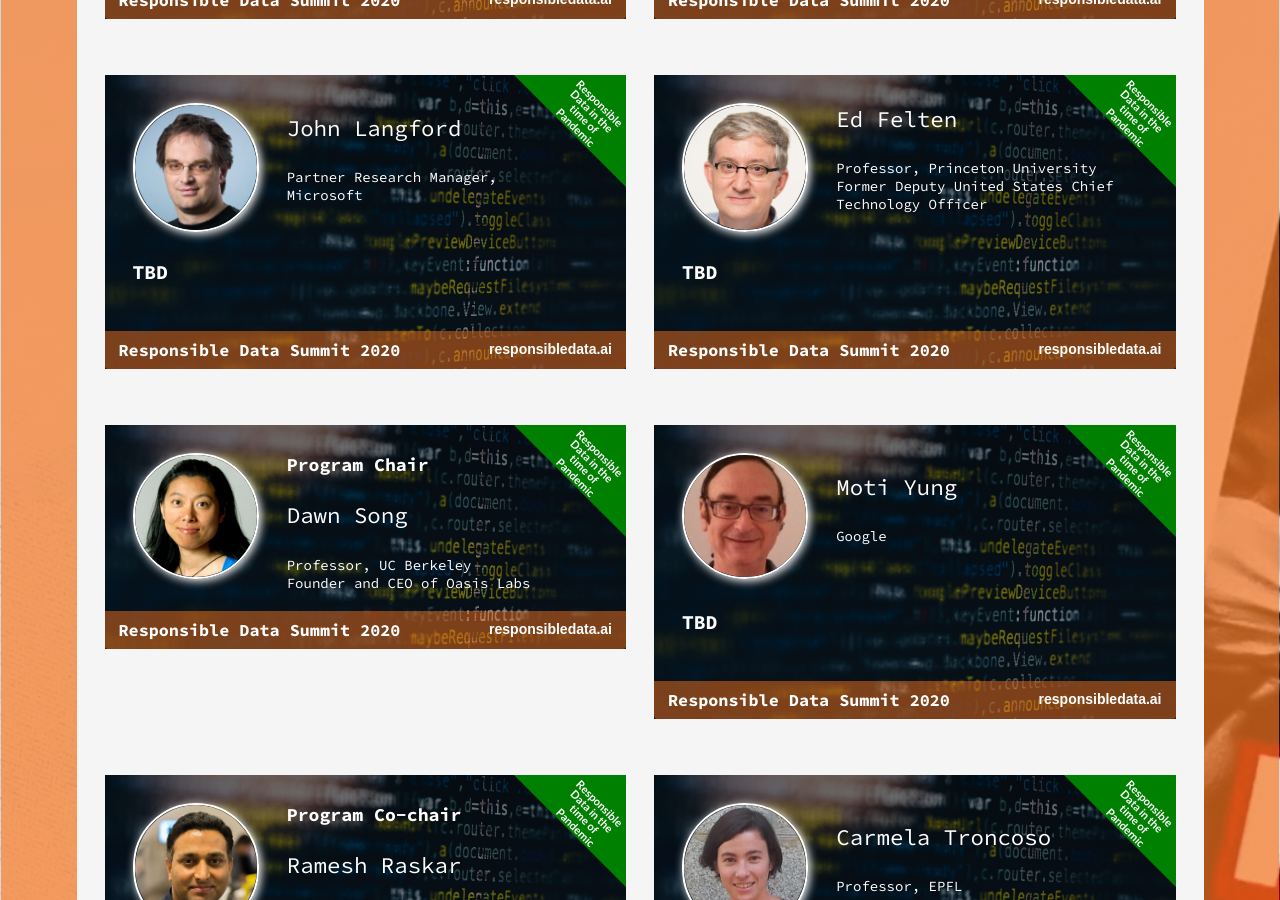
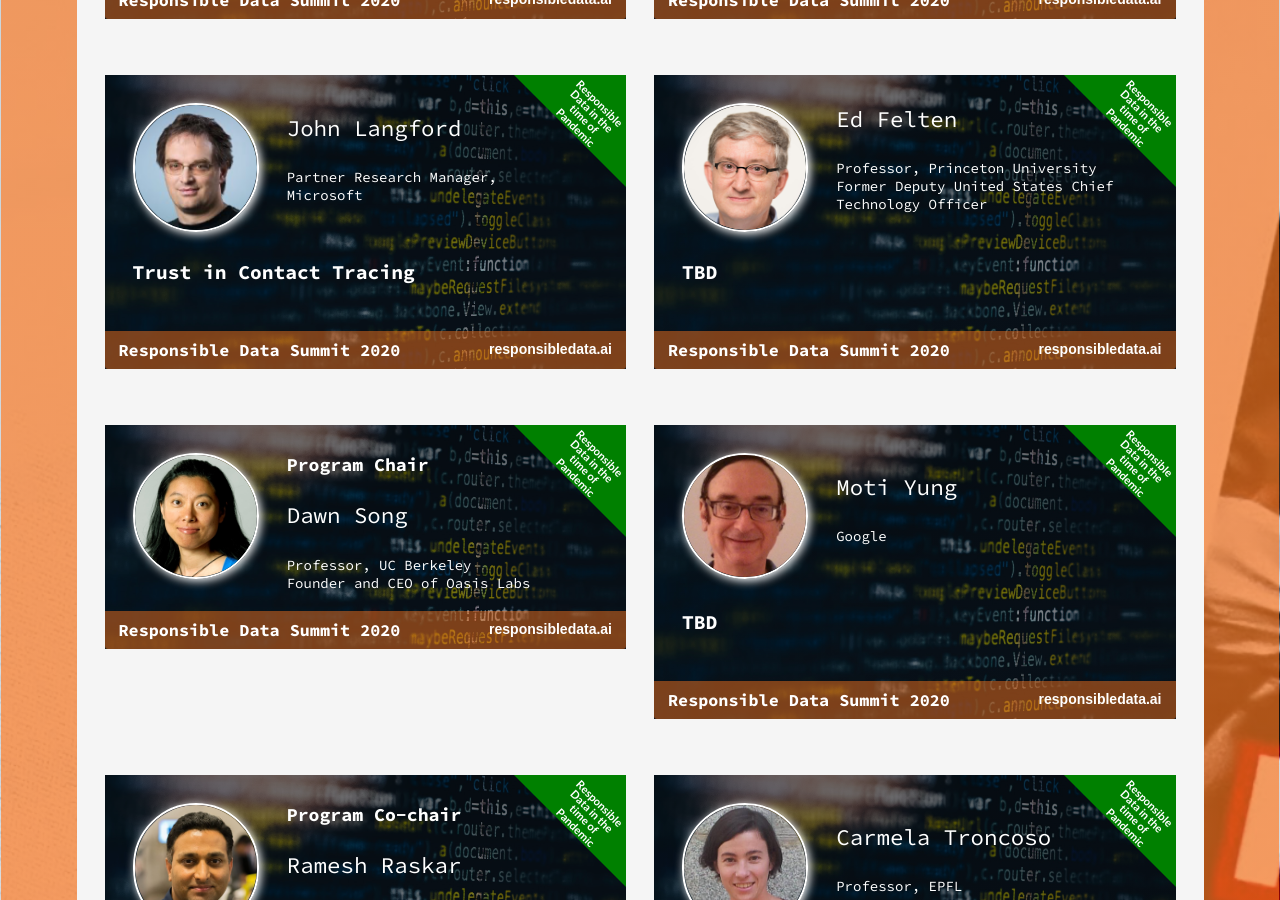
Before and after one commit to responsible-data-summit/responsible-data-summit.github.io, a Jekyll site: the page built from pages/pandemic_card.html, in a window 1280 px wide and 900 px high, scrolled down 1352 px. Built offline with Jekyll 4.4.1, drawn with Linux system fonts in a browser that asks for light colours.

Commit message:
fix blurred screenshot

```diff
--- a/_data/speakers_pandemic.yml
+++ b/_data/speakers_pandemic.yml
@@ -34,6 +34,8 @@
     Partner Research Manager,
     Microsoft
   avatar: John.png
+  talk: |
+    Trust in Contact Tracing
 - name: Ed Felten
   title: |
     Professor, Princeton University
--- a/pages/pandemic_card.html
+++ b/pages/pandemic_card.html
@@ -12,8 +12,8 @@
         html2canvas(document.querySelector(card_id), {
             x: parseInt($(card_id).offset().left) + 10,
             y: parseInt($(card_id).offset().top) + 1,
-            height: $(card_id).outerHeight() - 2,
-            width: $(card_id).outerWidth() - 3,
+            height: $(card_id).outerHeight() - 3,
+            width: $(card_id).outerWidth() - 1.5,
         }).then(canvas => {
             saveAs(canvas.toDataURL('image/png', 1.0), "card-"+speaker_name.replace(/ /g, "-")+'.png');
             //document.body.appendChild(canvas)
```
